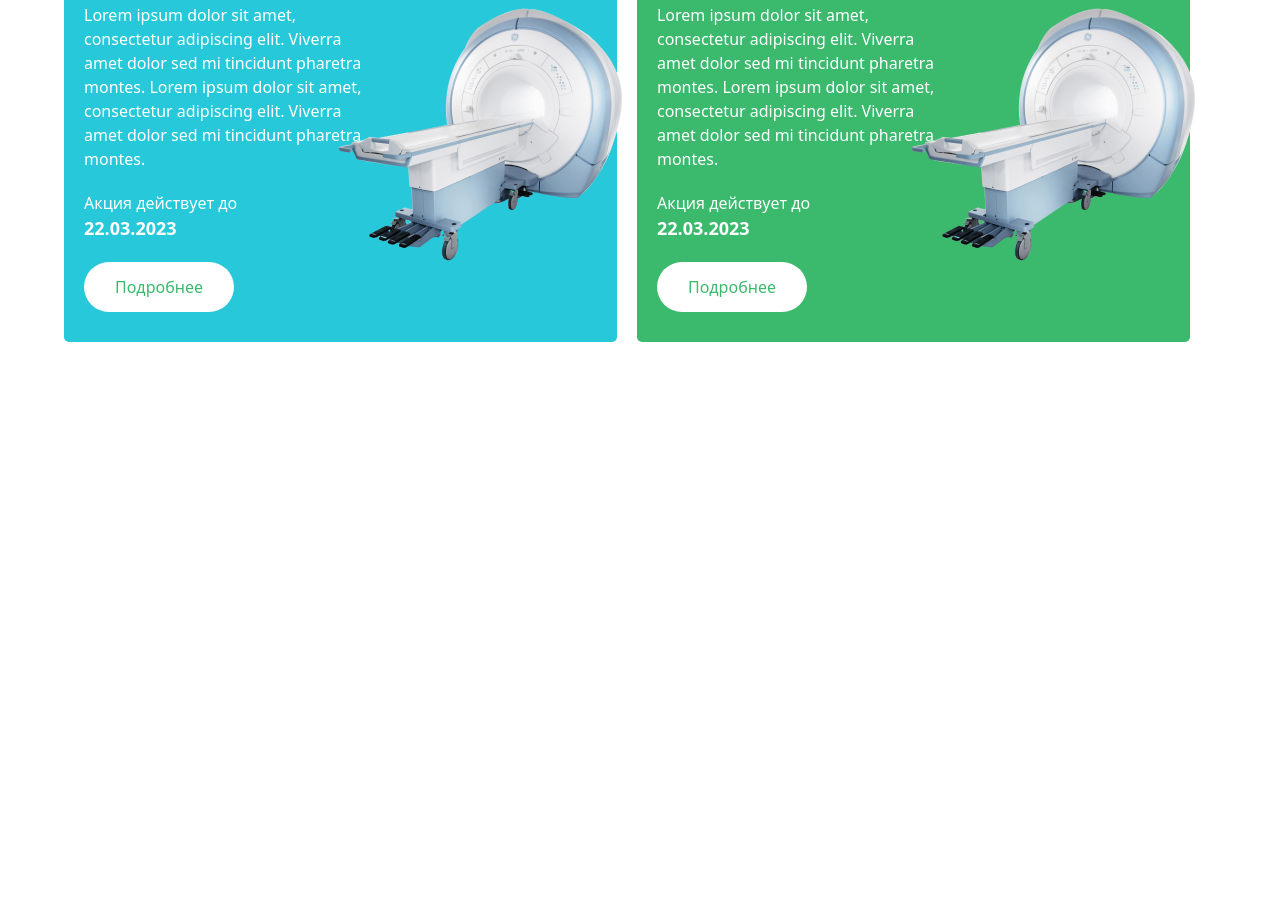
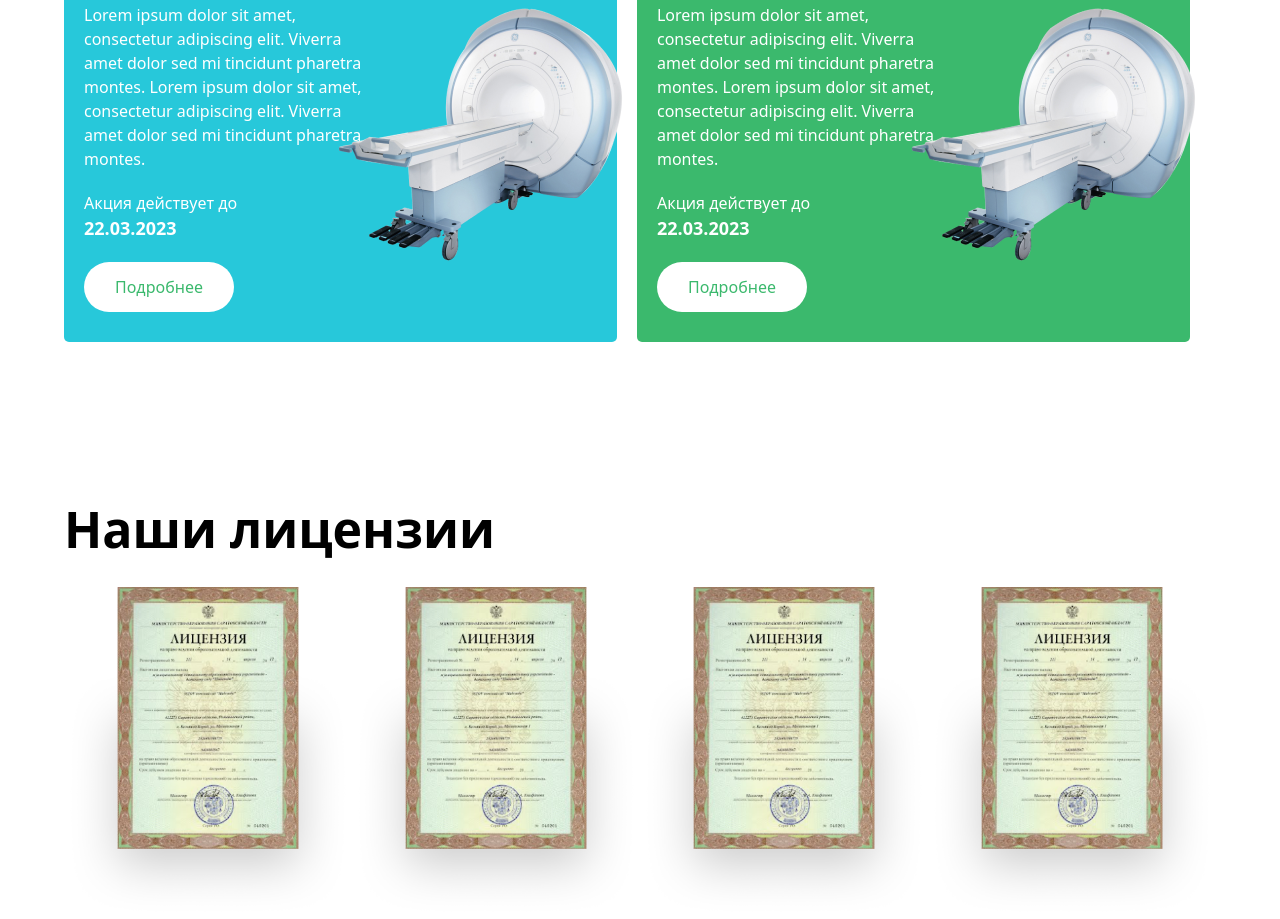
Before and after one commit to Mehroj4949/exam, a website: page src/page3.html in a window 1280 px wide. Shown: the part 1651-2570 px from the top of the page. Before the commit the page ends 2043 px from the top, so only its background shows below. Drawn offline with Linux system fonts and the light colour scheme.

Commit message:
I have finished licence section

```diff
--- a/src/page3.html
+++ b/src/page3.html
@@ -250,6 +250,16 @@
                 </article>
             </div>
         </section>
+        <section class="w-[90%] m-auto mt-[100px]">
+            <h1 class="text-[30px] font-bold md:text-[50px]">Наши лицензии</h1>
+            <article class="flex flex-col md:flex-row mt-[20px]">
+                <img src="./1.png" alt="" class="w-[100%] md:w-[25%]">
+                <img src="./1.png" alt="" class="w-[100%] md:w-[25%]">
+                <img src="./1.png" alt="" class="w-[100%] md:w-[25%]">
+                <img src="./1.png" alt="" class="w-[100%] md:w-[25%]">
+            </article>
+        </section>
+    </main>
 </body>
 
 </html>
```
Also changed, not shown: src/output.css, src/page2.html (deleted).
